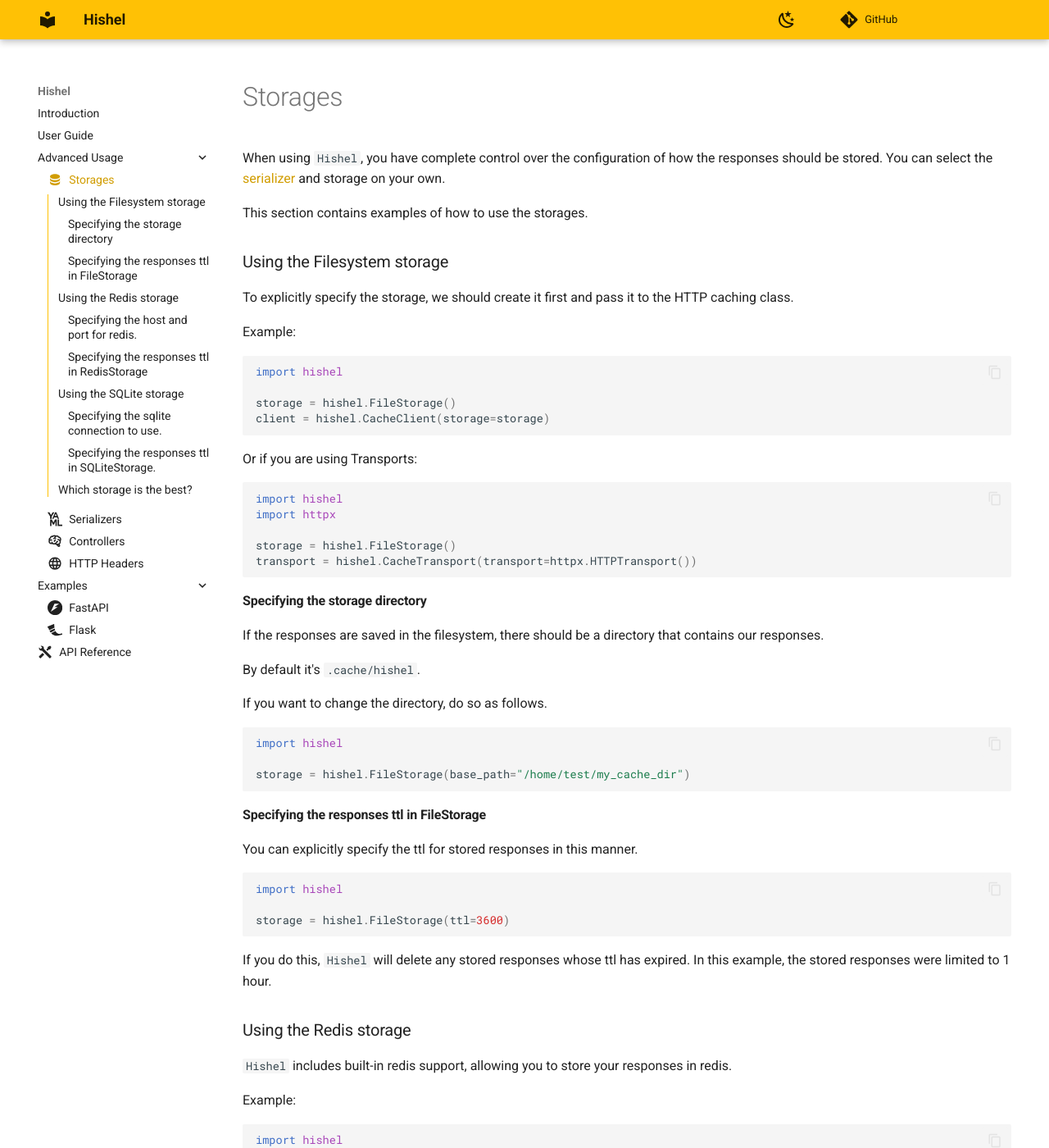
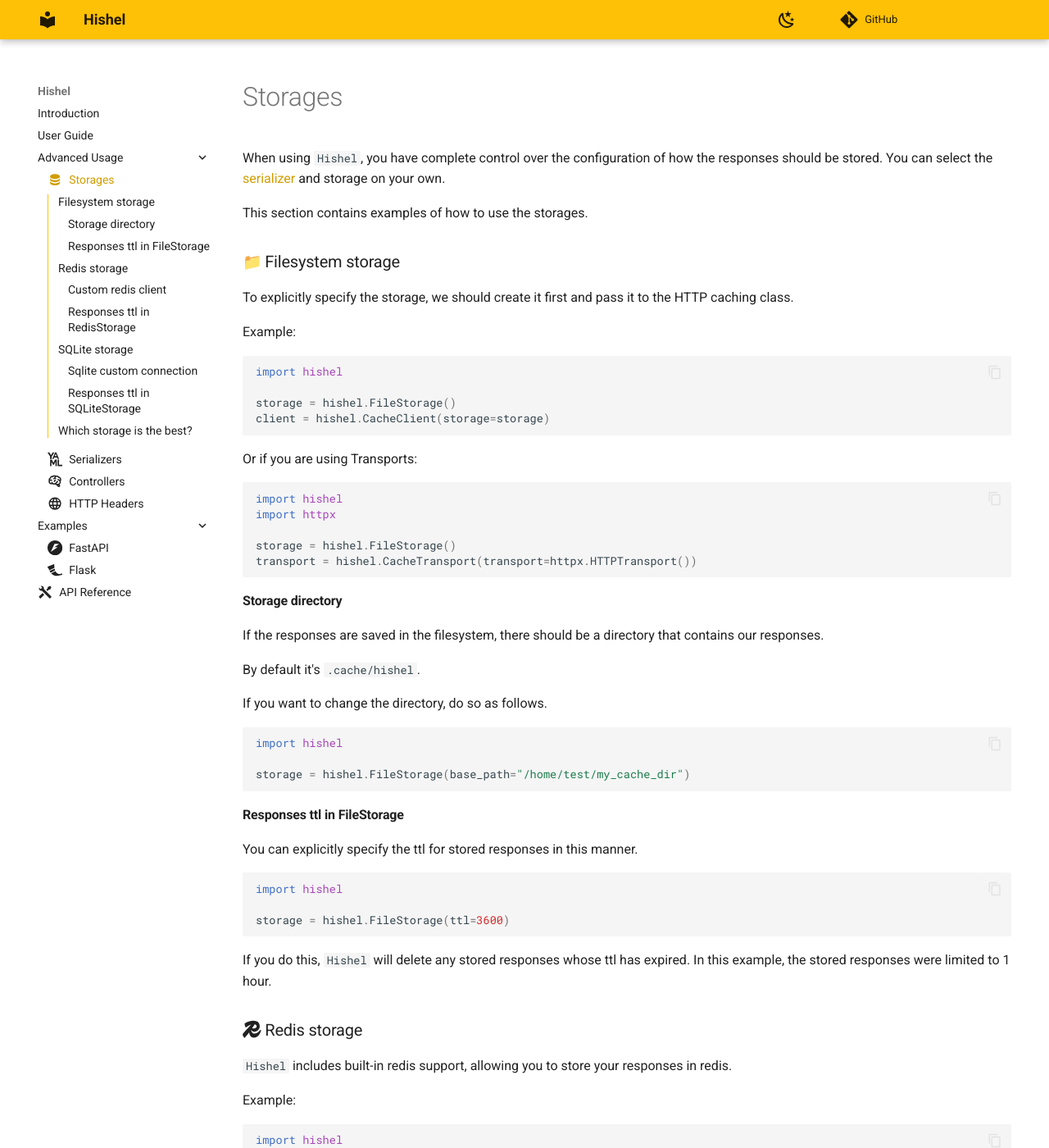
Before and after one commit to karpetrosyan/hishel, an MkDocs documentation site: the page built from docs/advanced/storages.md, in a window 1280 px wide and 1400 px high. Shown: the whole window at 82% size. Built offline with MkDocs 1.6.1 and Material for MkDocs 9.7.7, drawn with Linux system fonts in a browser that asks for light colours; emoji names are drawn with the system emoji font; comment, search, counter and statistics services are not loaded; some of the changed text lies outside the part shown.

Commit message:
Fix typos

````diff
--- a/docs/advanced/storages.md
+++ b/docs/advanced/storages.md
@@ -7,7 +7,7 @@
 
 This section contains examples of how to use the storages.
 
-### Using the Filesystem storage
+### :file_folder: Filesystem storage
 
 To explicitly specify the storage, we should create it first and pass it to the HTTP caching class.
 
@@ -29,7 +29,7 @@
 transport = hishel.CacheTransport(transport=httpx.HTTPTransport())
 ```
 
-#### Specifying the storage directory
+#### Storage directory
 
 If the responses are saved in the filesystem, there should be a directory that contains our responses.
 
@@ -43,7 +43,7 @@
 storage = hishel.FileStorage(base_path="/home/test/my_cache_dir")
 ```
 
-#### Specifying the responses ttl in FileStorage
+#### Responses ttl in FileStorage
 
 You can explicitly specify the ttl for stored responses in this manner.
 
@@ -56,7 +56,7 @@
 If you do this, `Hishel` will delete any stored responses whose ttl has expired.
 In this example, the stored responses were limited to 1 hour.
 
-### Using the Redis storage
+### :simple-redis: Redis storage
 
 `Hishel` includes built-in redis support, allowing you to store your responses in redis.
 
@@ -79,7 +79,7 @@
 client = hishel.CacheTransport(transport=httpx.HTTPTransport())
 ```
 
-#### Specifying the host and port for redis.
+#### Custom redis client
 
 If you need to connect somewhere other than localhost, this is how you can do it.
 
@@ -96,7 +96,7 @@
 ```
 
 
-#### Specifying the responses ttl in RedisStorage
+#### Responses ttl in RedisStorage
 
 You can explicitly specify the ttl for stored responses in this manner.
 
@@ -109,7 +109,7 @@
 If you do this, `Hishel` will delete any stored responses whose ttl has expired.
 In this example, the stored responses were limited to 1 hour.
 
-### Using the SQLite storage
+### :simple-sqlite: SQLite storage
 
 `Hishel` includes built-in [sqlite](https://www.sqlite.org/index.html) support, allowing you to store your responses in sqlite database.
 
@@ -138,7 +138,7 @@
     $ pip install hishel[sqlite]
     ```
 
-#### Specifying the sqlite connection to use.
+#### Sqlite custom connection
 
 If you want more control over the underlying sqlite connection, you can explicitly pass it.
 
@@ -151,7 +151,7 @@
 )
 ```
 
-#### Specifying the responses ttl in SQLiteStorage.
+#### Responses ttl in SQLiteStorage
 
 You can explicitly specify the ttl for stored responses in this manner.
 
````
Also changed, not shown: docs/advanced/controllers.md (+6 -6 lines), docs/advanced/http_headers.md (+29 -29 lines), docs/advanced/serializers.md (+3 -3 lines).
